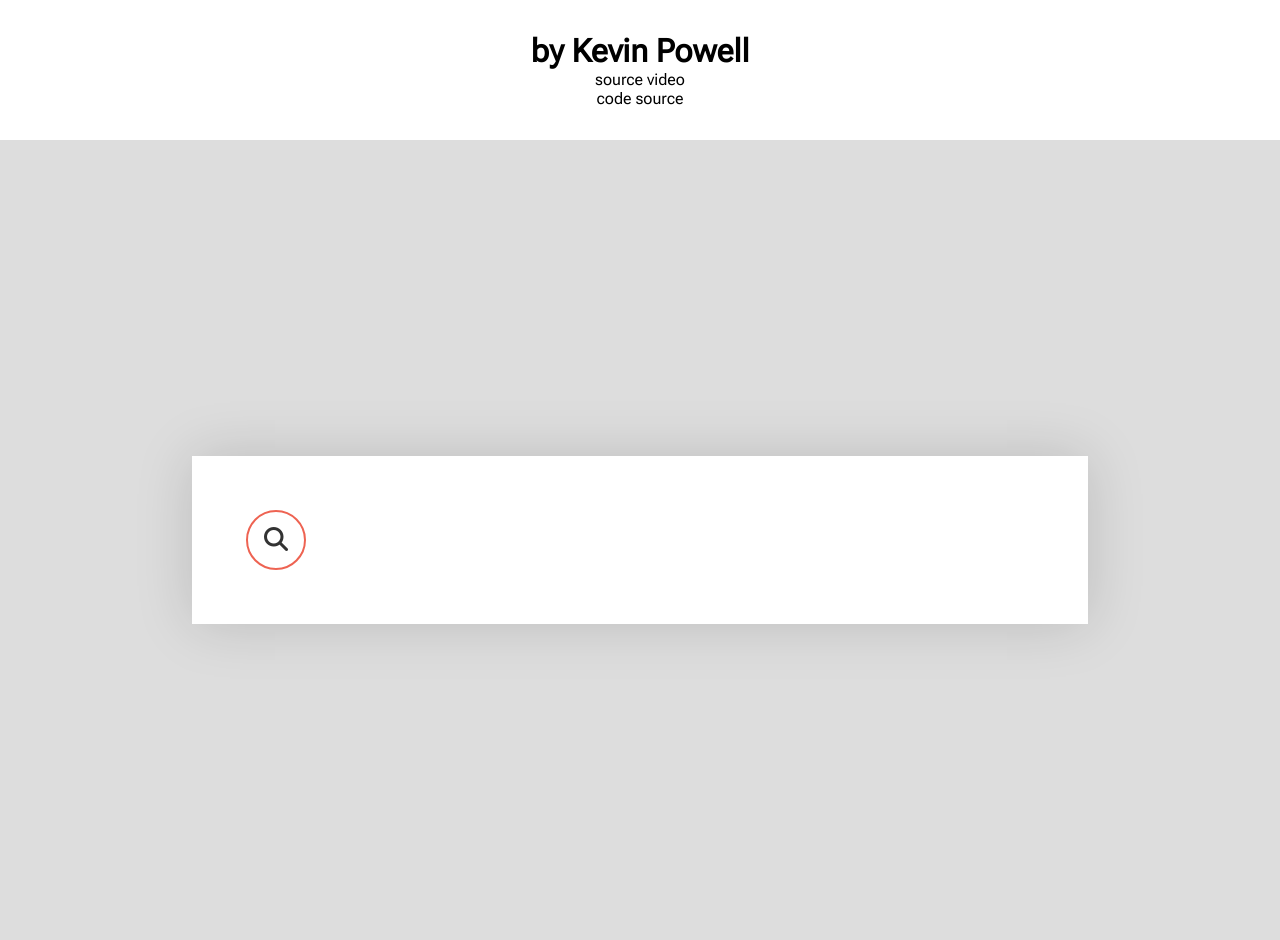
After one commit to Sylvain-Mani/Styles-laboratory, a PHP site: page /view/searchbar/searchbar2.html in a window 1280 px wide. The commit adds this page. Run offline with PHP 8.4, Linux system fonts and the light colour scheme.

Commit message:
Ajout : Search Bar 2

```diff
--- /dev/null
+++ b/css/searchbar/searchbar2.css
@@ -0,0 +1,108 @@
+@font-face {
+    font-family: 'Roboto Flex';
+    src: url('../../assets/font/RobotoFlex-Regular.ttf');
+}
+
+*,
+*::before,
+*::after {
+    box-sizing: border-box;
+}
+
+:root {
+    --clr-primary: #ee6352;
+    --clr-body: #333;
+    --clr-bg: #ddd;
+}
+
+.main {
+    min-height: 100vh;
+    display: flex;
+    justify-content: center;
+    align-items: center;
+    /* font-family: 'Roboto Flex', sans-serif; */
+    font-size: 1.125em;
+    line-height: 1.6;
+    color: var(--clr-body);
+    background: var(--clr-bg);
+}
+
+.content {
+    background: white;
+    width: 70vw;
+    padding: 3em;
+    box-shadow: 0 0 3em rgba(0, 0, 0, 0.15);
+    position: relative;
+}
+
+.search {
+    --size: 60px;
+    border: 2px solid var(--clr-primary);
+    display: flex;
+    border-radius: 100px;
+    overflow: hidden;
+    font-size: 1.25em;
+    position: relative;
+    width: var(--size);
+    height: var(--size);
+    padding: 3px;
+}
+
+@media (prefers-reduced-motion: no-preference) {
+    .search {
+        transition: width 450ms cubic-bezier(0.18, 0.89, 0.32, 1.28);
+    }
+}
+
+.search__input {
+    font-family: 'Roboto', sans-serif;
+    border: 0;
+    padding: 0.25em 1em;
+    flex-grow: 1;
+    outline: 0;
+    z-index: 2;
+    position: absolute;
+    top: 0;
+    bottom: 0;
+    left: 0;
+    width: 100%;
+    background: transparent;
+    opacity: 0;
+    cursor: pointer;
+}
+
+.search__submit {
+    font-size: 1.5rem;
+    margin-left: auto;
+    background: 0;
+    border: 0;
+    cursor: pointer;
+    border-radius: 50%;
+    transition: background 200ms ease-out;
+    width: calc(var(--size) - 10px);
+    height: calc(var(--size) - 10px);
+    color: var(--clr-body);
+}
+
+.search:focus-within {
+    width: 100%;
+}
+
+.search:focus-within .search__input {
+    opacity: 1;
+    z-index: initial;
+    cursor: initial;
+    width: calc(100% - var(--size));
+}
+
+.search:focus-within .search__submit {
+    background: var(--clr-primary);
+    color: white;
+    box-shadow: 0 0 10px rgba(0, 0, 0, 0.15);
+}
+
+.search:focus-within .search__submit:hover,
+.search:focus-within .search__submit:focus {
+    outline: 0;
+    box-shadow: 0 0 10px rgba(0, 0, 0, 0.65);
+}
--- /dev/null
+++ b/css/searchbar/searchbar2.scss
@@ -0,0 +1,102 @@
+*, *::before, *::after {
+  box-sizing: border-box;
+}
+
+:root {
+  --clr-primary: #ee6352;
+  --clr-body: #333;
+  --clr-bg: #ddd;
+}
+
+.main {
+  font-family: sans-serif;
+  min-height: 100vh;
+  display: flex;
+  justify-content: center;
+  align-items: center;
+  font-size: 1.125em;
+  line-height: 1.6;
+  color: var(--clr-body);
+  background: var(--clr-bg);
+}
+
+.content {
+  background: white;
+  width: 70vw;
+  padding: 3em;
+  box-shadow: 0 0 3em rgba(0,0,0,.15);
+  position: relative;
+}
+
+.search {
+  --size: 60px;
+  border: 2px solid var(--clr-primary);
+  display: flex;
+  border-radius: 100px;
+  overflow: hidden;
+  font-size: 1.25em;
+  position: relative;
+  width: var(--size);
+  height: var(--size);
+  // margin-left: auto;
+  padding: 3px;
+
+  @media (prefers-reduced-motion: no-preference) {
+      transition: width 450ms cubic-bezier(0.18, 0.89, 0.32, 1.28);
+  }
+}
+
+.search__input {
+  border: 0;
+  padding: .25em 1em;
+  flex-grow: 1;
+  outline: 0;
+  z-index: 2;
+  position: absolute;
+  top: 0;
+  bottom: 0;
+  left: 0;
+  width: 100%;
+  background: transparent;
+  opacity: 0;
+  cursor: pointer;
+}
+
+.search__submit {
+  font-size: 1.5rem;
+  margin-left: auto;
+  background: 0;
+  border: 0;
+  cursor: pointer;
+  border-radius: 50%;
+  transition: background 200ms ease-out;
+  width: calc(var(--size) - 10px);
+  height: calc(var(--size) - 10px);
+  color: var(--clr-body);
+}
+
+.search:focus-within {
+  // box-shadow: 0 0 5px var(--clr-primary);
+  width: 100%;
+
+  .search__input {
+    opacity: 1;
+    z-index: initial;
+    cursor: initial;
+    width: calc(100% - var(--size));
+  }
+
+  .search__submit {
+    background: var(--clr-primary);
+    color: white;
+    box-shadow: 0 0 10px rgba(0,0,0,.15);
+    // transition: transform 500ms ease-out;
+
+    &:hover,
+    &:focus {
+      outline: 0;
+      // transform: rotate(1turn);
+      box-shadow: 0 0 10px rgba(0,0,0,.65);
+    }
+  }
+}
--- a/css/styles.css
+++ b/css/styles.css
@@ -1,3 +1,8 @@
+/* @font-face {
+  font-family: 'Roboto Flex';
+  src: url('../../asset/font/RobotoFlex-Regular.ttf');
+} */
+
 * {
   margin: 0;
   padding: 0;
@@ -16,6 +21,8 @@ li {
 
 body {
   min-height: 100vh;
+  font-family: 'Roboto Flex', sans-serif;
+  /* font-size: 16px; */
 }
 
 header {
--- a/index.html
+++ b/index.html
@@ -31,6 +31,7 @@
             </ul>
             <ul class="home">Search Bar
                 <li class="home"><a href="./view/searchbar/searchbar1.html" target="_blank" rel="noopener noreferrer" class="home">Search Bar 1</a></li>
+                <li class="home"><a href="./view/searchbar/searchbar2.html" target="_blank" rel="noopener noreferrer" class="home">Search Bar 2</a></li>
             </ul>
         </div>
     </body>
--- /dev/null
+++ b/view/searchbar/searchbar2.html
@@ -0,0 +1,32 @@
+<!DOCTYPE html>
+<html lang="en">
+
+<head>
+  <meta charset="UTF-8">
+  <meta http-equiv="X-UA-Compatible" content="IE=edge">
+  <meta name="viewport" content="width=device-width, initial-scale=1.0">
+  <link rel="stylesheet" href="https://cdnjs.cloudflare.com/ajax/libs/font-awesome/6.4.0/css/all.min.css" integrity="sha512-iecdLmaskl7CVkqkXNQ/ZH/XLlvWZOJyj7Yy7tcenmpD1ypASozpmT/E0iPtmFIB46ZmdtAc9eNBvH0H/ZpiBw==" crossorigin="anonymous" referrerpolicy="no-referrer" />
+  <link rel="stylesheet" href="../../css/styles.css">
+  <link rel="stylesheet" href="../../css/searchbar/searchbar2.css">
+  <!-- <link rel="stylesheet" href="../../css/searchbar/searchbar2.scss"> -->
+  <title>Search Bar 2</title>
+</head>
+
+<body>
+  <header>
+    <h1><a class="title" href="https://www.youtube.com/@KevinPowell" target="_blank">by Kevin Powell</a></h1>
+    <a class="source" href="https://www.youtube.com/watch?v=DonxmmWW7Tk" target="_blank">source video</a>
+    <a class="source" href="https://codepen.io/kevinpowell/pen/jONomrd" target="_blank">code source</a>
+  </header>
+
+  <div class="main">
+    <div class="content">
+      <div class="search">
+        <input type="text" class="search__input" aria-label="search" placeholder="enter your search">
+        <button class="search__submit" aria-label="submit search"><i class="fas fa-search"></i></button>
+      </div>
+    </div>
+  </div>
+</body>
+
+</html>
```
Also changed, not shown: assets/font/RobotoFlex-Regular.ttf (added). Lines whose indentation alone changed are shown as unchanged.
